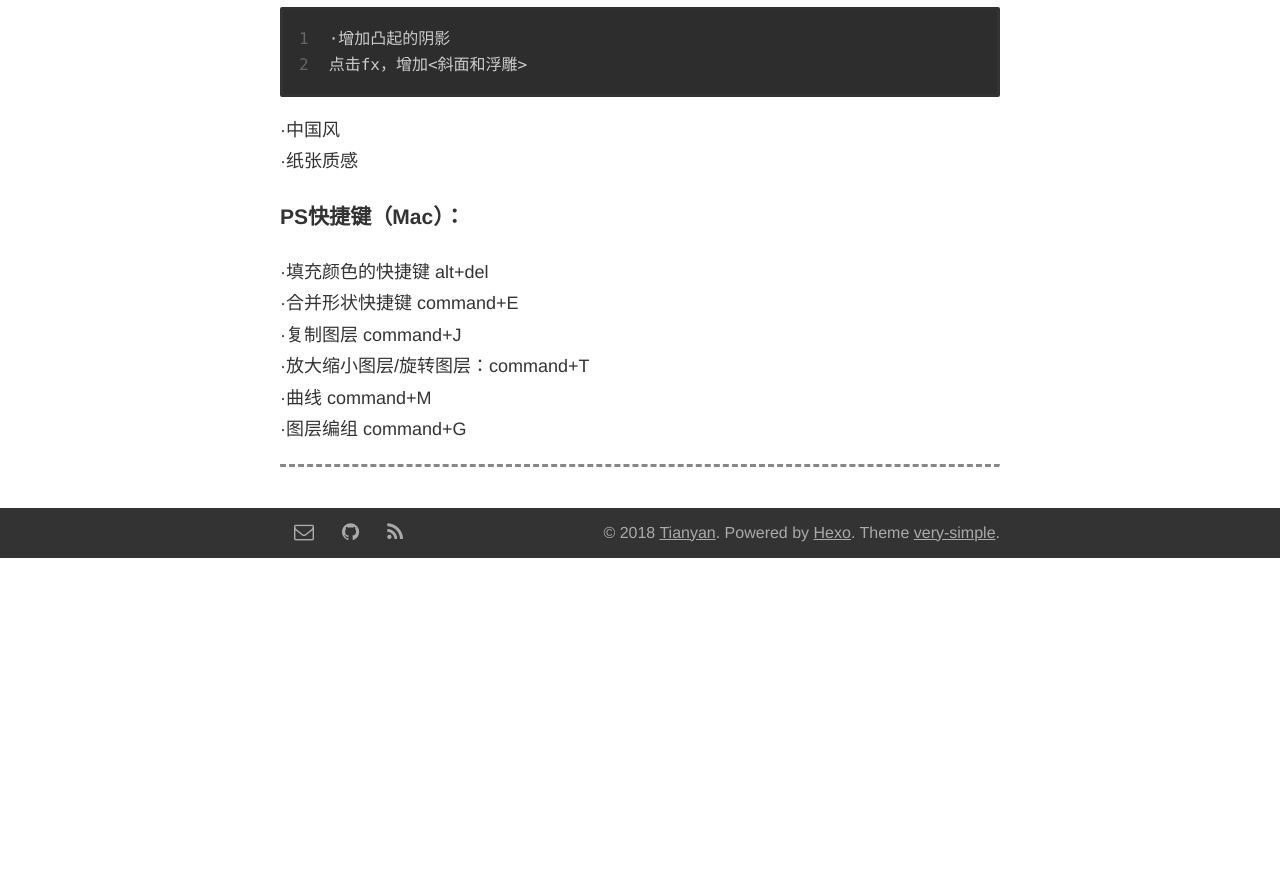
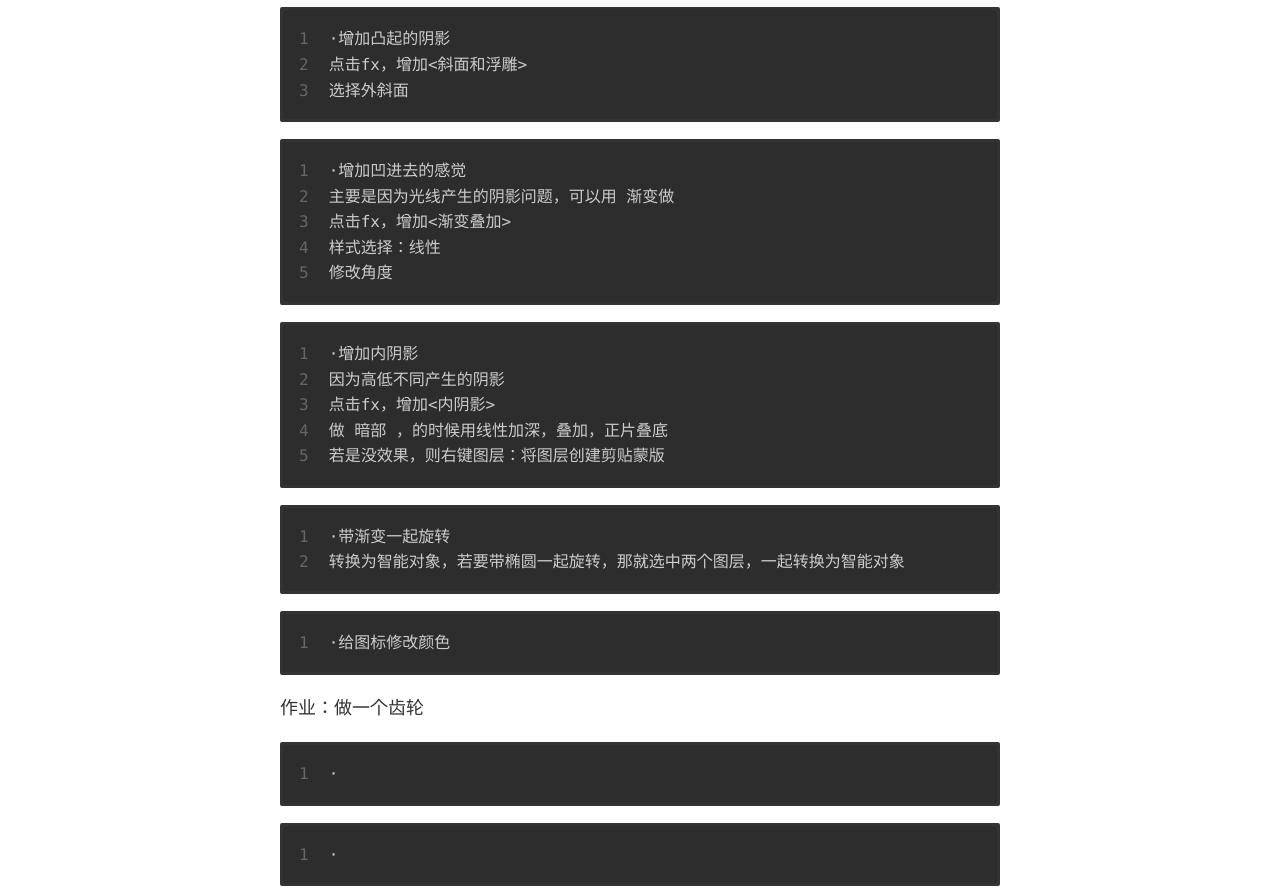
Before and after one commit to tianyan89/tianyan89.github.io, a plain HTML site: page 2018/09/11/PS学习日记/index.html in a window 1280 px wide. Shown: the part 2980-3869 px from the top of the page. Before the commit the page ends 3538 px from the top, so only its background shows below. Drawn offline with nearby package versions, Linux system fonts and the light colour scheme; some packages are replaced by stand-ins of ours; a script that the page names is missing.

Commit message:
Site updated: 2018-09-28 10:39:28

```diff
--- a/2018/09/11/PS学习日记/index.html
+++ b/2018/09/11/PS学习日记/index.html
@@ -18,9 +18,16 @@
 <p>锚点工具<br>·画锯齿的时候可以选择锚点工具，即当放大和缩小时，锚点是不会改变的</p>
 <figure class="highlight plain"><table><tr><td class="gutter"><pre><span class="line">1</span><br><span class="line">2</span><br><span class="line">3</span><br><span class="line">4</span><br><span class="line">5</span><br><span class="line">6</span><br></pre></td><td class="code"><pre><span class="line">怎么做一个胖胖的圆角</span><br><span class="line">1、圆角矩形工具</span><br><span class="line">2、command+t 自由变换路径</span><br><span class="line">3、菜单栏 点击 网格变形</span><br><span class="line">4、变形 选择 膨胀</span><br><span class="line">5、调节弯曲的程度</span><br></pre></td></tr></table></figure>
 <h3 id="3、轻拟物绘制方法"><a href="#3、轻拟物绘制方法" class="headerlink" title="3、轻拟物绘制方法"></a>3、轻拟物绘制方法</h3><p>❗️要学习其他同学的作品<br><figure class="highlight plain"><table><tr><td class="gutter"><pre><span class="line">1</span><br><span class="line">2</span><br><span class="line">3</span><br></pre></td><td class="code"><pre><span class="line">·增加&lt;渐变&gt;的效果：</span><br><span class="line">点击fx，增加&lt;渐变叠加&gt;</span><br><span class="line">圆形的渐变：样式→角度</span><br></pre></td></tr></table></figure></p>
-<figure class="highlight plain"><table><tr><td class="gutter"><pre><span class="line">1</span><br><span class="line">2</span><br></pre></td><td class="code"><pre><span class="line">·增加凸起的阴影</span><br><span class="line">点击fx，增加&lt;斜面和浮雕&gt;</span><br></pre></td></tr></table></figure>
+<figure class="highlight plain"><table><tr><td class="gutter"><pre><span class="line">1</span><br><span class="line">2</span><br><span class="line">3</span><br></pre></td><td class="code"><pre><span class="line">·增加凸起的阴影</span><br><span class="line">点击fx，增加&lt;斜面和浮雕&gt;</span><br><span class="line">选择外斜面</span><br></pre></td></tr></table></figure>
+<figure class="highlight plain"><table><tr><td class="gutter"><pre><span class="line">1</span><br><span class="line">2</span><br><span class="line">3</span><br><span class="line">4</span><br><span class="line">5</span><br></pre></td><td class="code"><pre><span class="line">·增加凹进去的感觉</span><br><span class="line">主要是因为光线产生的阴影问题，可以用 渐变做</span><br><span class="line">点击fx，增加&lt;渐变叠加&gt;</span><br><span class="line">样式选择：线性</span><br><span class="line">修改角度</span><br></pre></td></tr></table></figure>
+<figure class="highlight plain"><table><tr><td class="gutter"><pre><span class="line">1</span><br><span class="line">2</span><br><span class="line">3</span><br><span class="line">4</span><br><span class="line">5</span><br></pre></td><td class="code"><pre><span class="line">·增加内阴影</span><br><span class="line">因为高低不同产生的阴影</span><br><span class="line">点击fx，增加&lt;内阴影&gt;</span><br><span class="line">做 暗部 ，的时候用线性加深，叠加，正片叠底</span><br><span class="line">若是没效果，则右键图层：将图层创建剪贴蒙版</span><br></pre></td></tr></table></figure>
+<figure class="highlight plain"><table><tr><td class="gutter"><pre><span class="line">1</span><br><span class="line">2</span><br></pre></td><td class="code"><pre><span class="line">·带渐变一起旋转</span><br><span class="line">转换为智能对象，若要带椭圆一起旋转，那就选中两个图层，一起转换为智能对象</span><br></pre></td></tr></table></figure>
+<figure class="highlight plain"><table><tr><td class="gutter"><pre><span class="line">1</span><br></pre></td><td class="code"><pre><span class="line">·给图标修改颜色</span><br></pre></td></tr></table></figure>
+<p>作业：做一个齿轮</p>
+<figure class="highlight plain"><table><tr><td class="gutter"><pre><span class="line">1</span><br></pre></td><td class="code"><pre><span class="line">·</span><br></pre></td></tr></table></figure>
+<figure class="highlight plain"><table><tr><td class="gutter"><pre><span class="line">1</span><br></pre></td><td class="code"><pre><span class="line">·</span><br></pre></td></tr></table></figure>
 <p>·中国风<br>·纸张质感</p>
-<h3 id="PS快捷键（Mac）："><a href="#PS快捷键（Mac）：" class="headerlink" title="PS快捷键（Mac）："></a>PS快捷键（Mac）：</h3><p>·填充颜色的快捷键 alt+del<br>·合并形状快捷键 command+E<br>·复制图层 command+J<br>·放大缩小图层/旋转图层：command+T<br>·曲线  command+M<br>·图层编组 command+G</p>
+<h3 id="PS快捷键（Mac）："><a href="#PS快捷键（Mac）：" class="headerlink" title="PS快捷键（Mac）："></a>PS快捷键（Mac）：</h3><p>·填充颜色的快捷键 alt+del<br>·合并形状快捷键 command+E<br>·复制图层 command+J<br>·放大缩小图层/旋转图层：command+T<br>·曲线  command+M<br>·图层编组 command+G<br>·右移/左移 shift➡️/shift+⬅️<br>·消除选区 command+D</p>
 </div><!-- comment system--><div class="container"><hr></div></article><footer id="footer"><div class="container"><div class="bar"><div class="social"><a href="mailto:492230376@qq.com" target="_blank"><i class="fa fa-envelope-o"></i></a><a href="https://github.com/tianyan89" target="_blank"><i class="fa fa-github"></i></a><a href="/atom.xml" target="_blank"><i class="fa fa-rss"></i></a></div><div class="footer">© 2018 <a href="/" rel="nofollow">Tianyan</a>. Powered by <a rel="nofollow" target="_blank" href="https://hexo.io">Hexo</a>. Theme <a target="_blank" href="https://github.com/lotabout/very-simple">very-simple</a>.</div></div></div></footer><link rel="stylesheet" type="text/css" href="//cdn.bootcss.com/fancybox/2.1.5/jquery.fancybox.css"><script src="//cdn.bootcss.com/jquery/2.0.3/jquery.min.js"></script><script src="//cdn.bootcss.com/fancybox/2.1.5/jquery.fancybox.pack.js"></script><script>$(document).ready(function() {
     $(".fancybox").fancybox();
 });
```
